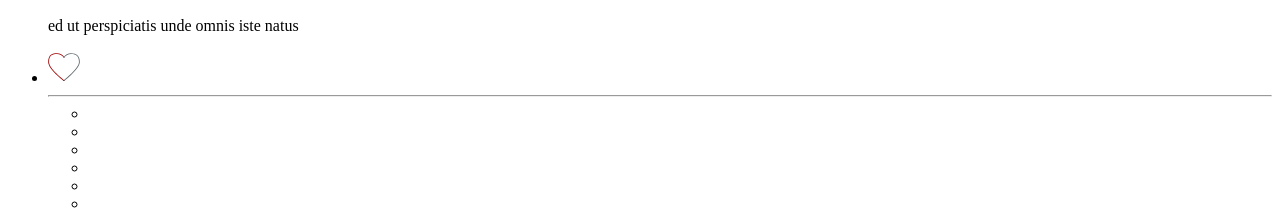
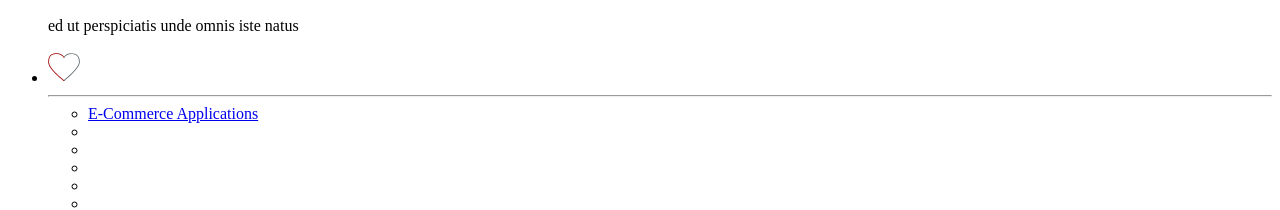
Before and after one commit to jojostron992/mytestwebsite, a plain HTML site: page header.html in a window 1280 px wide. Shown: the part 2876-3086 px from the top of the page. Drawn offline with Linux system fonts and the light colour scheme.

Commit message:
e-commerce_applications

```diff
--- a/header.html
+++ b/header.html
@@ -120,7 +120,7 @@
                                 <div class="menu-item c-grey mergecolor" data-i18n="[html]submenu.services"> </div>
                               </div><hr>
                               <ul>
-                                <li class="menu-item"><a class="mergecolor" href="e-commerce_applications.html" data-i18n="[html]submenu.e-commerce_applications"> </a></li>
+                                <li class="menu-item"><a class="mergecolor" href="e-commerce_applications.html" data-i18n="[html]submenu.e-commerce_applications">E-Commerce Applications </a></li>
                                 <li class="menu-item"><a class="mergecolor" href="ssl.html" data-i18n="[html]submenu.ssl"> </a></li>
                                 <li class="menu-item"><a class="mergecolor" href="email.html" data-i18n="[html]submenu.email"> </a></li>
                                 <li class="menu-item"><a class="mergecolor" href="magento.html" data-i18n="[html]submenu.magento"> </a></li>
```
Lines whose indentation alone changed are shown as unchanged.
